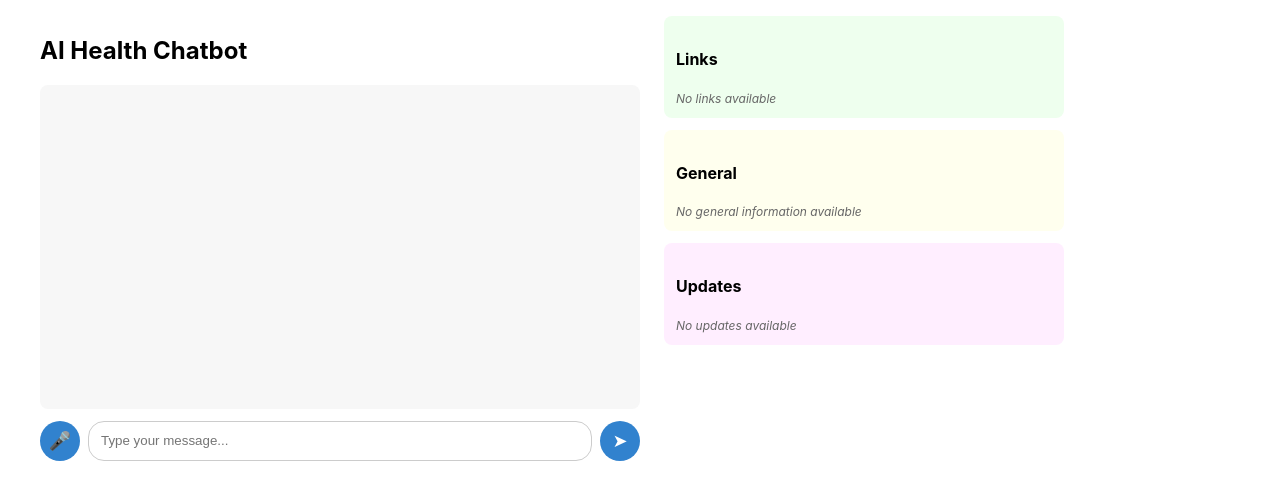
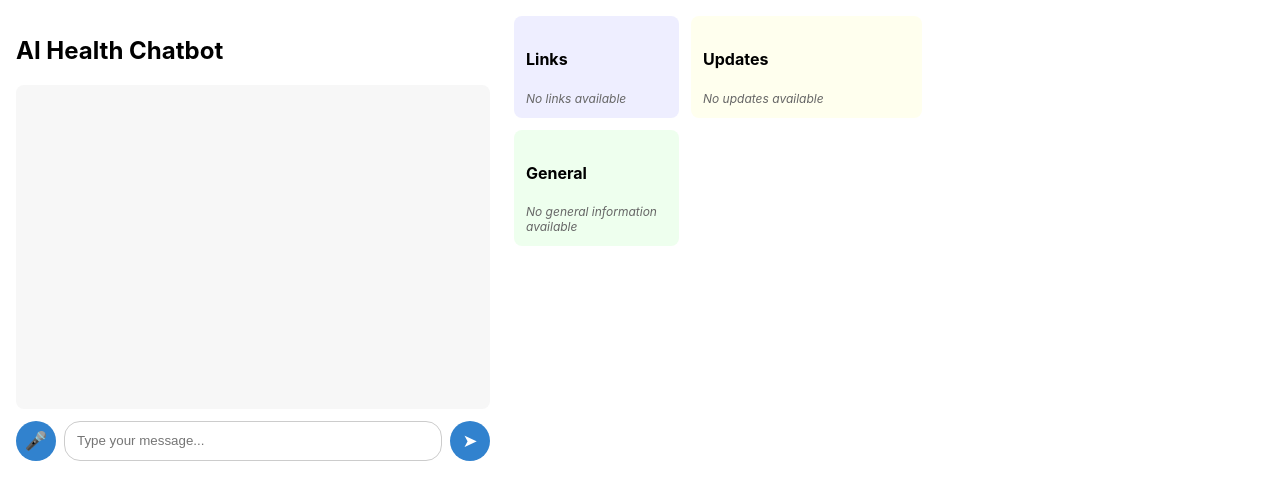
Before and after one commit to XompXomp/futureOS, a React (Create React App) app in the folder frontend/ui/: page / in a window 1280 px wide. Shown: the top 500 px of the page. Built offline with nearby package versions, Linux system fonts and the light colour scheme.

Commit message:
Made changes in index.html and App.tsx

```diff
--- a/frontend/ui/public/index.html
+++ b/frontend/ui/public/index.html
@@ -29,187 +29,6 @@
   <body>
     <noscript>You need to enable JavaScript to run this app.</noscript>
     <div id="root"></div>
-
-    <script>
-      function startStreaming() {
-        const userInput = document.getElementById('user-input').value;
-        const output = document.getElementById('streaming-output');
-        output.innerHTML = '';
-
-        // Mock data for testing - matches the format from db.ts
-        const requestData = {
-          prompt: userInput,
-          memory: [
-            {
-              datetime: '2024-07-28T10:30:00',
-              text: "Patient reports difficulty falling asleep and staying asleep"
-            },
-            {
-              datetime: '2024-07-28T11:15:00',
-              text: "Patient mentioned work stress affecting sleep quality"
-            },
-            {
-              datetime: '2024-07-28T14:20:00',
-              text: "Patient prefers room temperature at 68°F for optimal sleep"
-            },
-            {
-              datetime: '2024-07-28T16:45:00',
-              text: "Patient has been exercising regularly but sometimes too close to bedtime"
-            },
-            {
-              datetime: '2024-07-29T09:30:00',
-              text: "Patient is allergic to penicillin, shellfish, and dairy products"
-            },
-            {
-              datetime: '2024-07-29T12:00:00',
-              text: "Patient takes melatonin 5mg and zolpidem 10mg for sleep"
-            },
-            {
-              datetime: '2024-07-29T15:30:00',
-              text: "Patient enjoys cardio exercises and strength training"
-            },
-            {
-              datetime: '2024-07-29T18:00:00',
-              text: "Patient has upcoming sleep specialist appointment on August 20th"
-            }
-          ],
-          patientProfile: {
-            uid: "user-001",
-            name: "John Doe",
-            age: 35,
-            bloodType: "O+",
-            allergies: ["Penicillin", "Shellfish", "Dairy"],
-            medicationList: ["Melatonin 5mg", "Zolpidem 10mg", "Multivitamin", "Omega-3 supplements"],
-            dailyChecklist: ["Take melatonin at 9 PM", "Avoid screens 1 hour before bed", "Keep room temperature at 68°F", "30 minutes cardio", "Strength training 3x/week", "Stretching routine"],
-            appointment: "2024-08-20T14:00:00",
-            recommendations: ["Practice sleep hygiene", "Limit caffeine after 2 PM", "Exercise regularly but not close to bedtime", "Gradual increase in exercise intensity", "Stay hydrated during workouts", "Listen to body signals"],
-            sleepHours: 7,
-            sleepQuality: "Fair"
-          },
-          updates: [
-            {
-              datetime: '2024-07-28T10:30:00',
-              text: 'Patient reported sleep difficulties and work stress'
-            },
-            {
-              datetime: '2024-07-28T11:15:00',
-              text: 'Added stress management recommendations to sleep treatment plan'
-            },
-            {
-              datetime: '2024-07-28T14:20:00',
-              text: 'Updated room temperature preference in sleep checklist'
-            },
-            {
-              datetime: '2024-07-28T16:45:00',
-              text: 'Modified exercise timing recommendations to avoid late workouts'
-            },
-            {
-              datetime: '2024-07-29T09:30:00',
-              text: 'Confirmed allergy list: penicillin, shellfish, dairy'
-            },
-            {
-              datetime: '2024-07-29T12:00:00',
-              text: 'Reviewed current medication list: melatonin 5mg, zolpidem 10mg'
-            }
-          ]
-        };
-
-        // Send POST request to start streaming
-        fetch('/api/agent/stream', {
-          method: 'POST',
-          headers: {
-            'Content-Type': 'application/json',
-          },
-          body: JSON.stringify(requestData)
-        })
-        .then(response => {
-          if (!response.ok) {
-            throw new Error(`HTTP error! status: ${response.status}`);
-          }
-
-          // Create EventSource for streaming
-          const eventSource = new EventSource('/api/agent/stream');
-
-          eventSource.onmessage = function(event) {
-            const data = JSON.parse(event.data);
-            console.log('Received chunk:', data);
-
-            // Add to output
-            const timestamp = new Date().toLocaleTimeString();
-            output.innerHTML += `[${timestamp}] ${data.type}: ${JSON.stringify(data.data, null, 2)}\n`;
-            output.scrollTop = output.scrollHeight;
-
-            // Handle different chunk types
-            switch(data.type) {
-              case 'streaming_started':
-                output.innerHTML += `[${timestamp}] 🚀 Started streaming session\n`;
-                break;
-
-              case 'unmute_connecting':
-                output.innerHTML += `[${timestamp}] 🔗 Connecting to voice assistant...\n`;
-                break;
-
-              case 'unmute_connected':
-                output.innerHTML += `[${timestamp}] ✅ Connected to voice assistant\n`;
-                break;
-
-              case 'unmute_streaming_started':
-                output.innerHTML += `[${timestamp}] 🎤 Voice assistant responding...\n`;
-                break;
-
-              case 'text_chunk':
-                output.innerHTML += `[${timestamp}] 📝 Text: "${data.data.text}"\n`;
-                break;
-
-              case 'audio_chunk':
-                output.innerHTML += `[${timestamp}] 🔊 Audio chunk: ${data.data.audio.length} bytes\n`;
-                break;
-
-              case 'text_complete':
-                output.innerHTML += `[${timestamp}] ✅ Text complete\n`;
-                break;
-
-              case 'audio_complete':
-                output.innerHTML += `[${timestamp}] ✅ Audio complete\n`;
-                break;
-
-              case 'unmute_complete':
-                output.innerHTML += `[${timestamp}] ✅ Voice assistant complete\n`;
-                break;
-
-              case 'workflow_complete':
-                output.innerHTML += `[${timestamp}] 🎉 Workflow complete!\n`;
-                eventSource.close();
-                break;
-
-              case 'error':
-              case 'workflow_error':
-              case 'unmute_error':
-              case 'unmute_timeout':
-                output.innerHTML += `[${timestamp}] ❌ Error: ${data.data.message}\n`;
-                eventSource.close();
-                break;
-
-              case 'keepalive':
-                // Keep connection alive
-                break;
-            }
-          };
-
-          eventSource.onerror = function(error) {
-            console.error('EventSource failed:', error);
-            output.innerHTML += `[${new Date().toLocaleTimeString()}] ❌ Connection error\n`;
-            eventSource.close();
-          };
-
-          console.log('Starting streaming with data:', requestData);
-        })
-        .catch(error => {
-          console.error('Error starting streaming:', error);
-          output.innerHTML += `[${new Date().toLocaleTimeString()}] ❌ Failed to start streaming: ${error.message}\n`;
-        });
-      }
-    </script>
     <!--
       This HTML file is a template.
       If you open it directly in the browser, you will see an empty page.
--- a/frontend/ui/src/App.tsx
+++ b/frontend/ui/src/App.tsx
@@ -977,7 +977,7 @@ const App: React.FC = () => {
 
   return (
     <div style={{
-      maxWidth: 1200,
+      maxWidth: 2000,
       margin: '0 auto',
       padding: 16,
       backgroundColor: darkMode ? '#1a1a1a' : '#ffffff',
@@ -986,7 +986,7 @@ const App: React.FC = () => {
     }}>
       <div style={{ display: 'flex', gap: 24, alignItems: 'flex-start' }}>
         {/* Left side - Chatbot */}
-        <div style={{ flex: 1, maxWidth: 600 }}>
+        <div style={{ flex: 1, maxWidth: 700 }}>
           <h2>AI Health Chatbot</h2>
           <div style={{
             minHeight: 300,
@@ -1008,7 +1008,6 @@ const App: React.FC = () => {
               </div>
             ))}
           </div>
-
           {/* Streaming status display */}
           {(isStreaming || streamingStatus || streamingError) && (
             <div style={{
@@ -1036,7 +1035,6 @@ const App: React.FC = () => {
               )}
             </div>
           )}
-
           <div style={{ display: 'flex', gap: 8 }}>
             <button
               onClick={handleAudioRecord}
@@ -1067,10 +1065,17 @@ const App: React.FC = () => {
             </button>
           </div>
         </div>
-
-        {/* Right side - Patient Profile, Links, and General */}
-        <div style={{ width: 400, flexShrink: 0 }}>
-          {profile && (
+        {/* Right side - Patient Profile and other info */}
+        <div style={{
+          width: 750,
+          flexShrink: 0,
+          display: 'flex',
+          gap: 12
+        }}>
+          <div style={{
+            flex: 0.5
+          }}>
+            {/* Links, General */}
             <div style={{
               background: darkMode ? '#2d2d2d' : '#eef',
               padding: 12,
@@ -1078,52 +1083,64 @@ const App: React.FC = () => {
               marginBottom: 12,
               border: darkMode ? '1px solid #404040' : 'none'
             }}>
-              <h4>Patient Profile</h4>
-              <pre style={{ fontSize: 12, whiteSpace: 'pre-wrap', margin: 0, color: darkMode ? '#ffffff' : '#000000' }}>
-                {JSON.stringify(profile, null, 2)}
-              </pre>
+              <h4>Links</h4>
+              {links ? (
+                <pre style={{ fontSize: 12, whiteSpace: 'pre-wrap', margin: 0, color: darkMode ? '#ffffff' : '#000000' }}>{JSON.stringify(links, null, 2)}</pre>
+              ) : (
+                <p style={{ fontSize: 12, color: darkMode ? '#999' : '#666', margin: 0, fontStyle: 'italic' }}>No links available</p>
+              )}
             </div>
-          )}
+            <div style={{
+              background: darkMode ? '#2d2d2d' : '#efe',
+              padding: 12,
+              borderRadius: 8,
+              marginBottom: 12,
+              border: darkMode ? '1px solid #404040' : 'none'
+            }}>
+              <h4>General</h4>
+              {general ? (
+                <pre style={{ fontSize: 12, whiteSpace: 'pre-wrap', margin: 0, color: darkMode ? '#ffffff' : '#000000' }}>{JSON.stringify(general, null, 2)}</pre>
+              ) : (
+                <p style={{ fontSize: 12, color: darkMode ? '#999' : '#666', margin: 0, fontStyle: 'italic' }}>No general information available</p>
+              )}
+            </div>
+          </div>
+          {/* Updates */}
           <div style={{
-            background: darkMode ? '#2d2d2d' : '#efe',
-            padding: 12,
-            borderRadius: 8,
-            marginBottom: 12,
-            border: darkMode ? '1px solid #404040' : 'none'
+            flex: 0.7
           }}>
-            <h4>Links</h4>
-            {links ? (
-              <pre style={{ fontSize: 12, whiteSpace: 'pre-wrap', margin: 0, color: darkMode ? '#ffffff' : '#000000' }}>{JSON.stringify(links, null, 2)}</pre>
-            ) : (
-              <p style={{ fontSize: 12, color: darkMode ? '#999' : '#666', margin: 0, fontStyle: 'italic' }}>No links available</p>
-            )}
+            <div style={{
+              background: darkMode ? '#2d2d2d' : '#ffe',
+              padding: 12,
+              borderRadius: 8,
+              marginBottom: 12,
+              border: darkMode ? '1px solid #404040' : 'none'
+            }}>
+              <h4>Updates</h4>
+              {updates ? (
+                <pre style={{ fontSize: 12, whiteSpace: 'pre-wrap', margin: 0, color: darkMode ? '#ffffff' : '#000000' }}>{JSON.stringify(updates, null, 2)}</pre>
+              ) : (
+                <p style={{ fontSize: 12, color: darkMode ? '#999' : '#666', margin: 0, fontStyle: 'italic' }}>No updates available</p>
+              )}
+            </div>
           </div>
+          {/* Patient Profile */}
           <div style={{
-            background: darkMode ? '#2d2d2d' : '#ffe',
-            padding: 12,
-            borderRadius: 8,
-            marginBottom: 12,
-            border: darkMode ? '1px solid #404040' : 'none'
+            flex: 1
           }}>
-            <h4>General</h4>
-            {general ? (
-              <pre style={{ fontSize: 12, whiteSpace: 'pre-wrap', margin: 0, color: darkMode ? '#ffffff' : '#000000' }}>{JSON.stringify(general, null, 2)}</pre>
-            ) : (
-              <p style={{ fontSize: 12, color: darkMode ? '#999' : '#666', margin: 0, fontStyle: 'italic' }}>No general information available</p>
-            )}
-          </div>
-          <div style={{
-            background: darkMode ? '#2d2d2d' : '#fef',
-            padding: 12,
-            borderRadius: 8,
-            marginBottom: 12,
-            border: darkMode ? '1px solid #404040' : 'none'
-          }}>
-            <h4>Updates</h4>
-            {updates ? (
-              <pre style={{ fontSize: 12, whiteSpace: 'pre-wrap', margin: 0, color: darkMode ? '#ffffff' : '#000000' }}>{JSON.stringify(updates, null, 2)}</pre>
-            ) : (
-              <p style={{ fontSize: 12, color: darkMode ? '#999' : '#666', margin: 0, fontStyle: 'italic' }}>No updates available</p>
+            {profile && (
+              <div style={{
+                background: darkMode ? '#2d2d2d' : '#eef',
+                padding: 12,
+                borderRadius: 8,
+                marginBottom: 12,
+                border: darkMode ? '1px solid #404040' : 'none'
+              }}>
+                <h4>Patient Profile</h4>
+                <pre style={{ fontSize: 12, whiteSpace: 'pre-wrap', margin: 0, color: darkMode ? '#ffffff' : '#000000' }}>
+                  {JSON.stringify(profile, null, 2)}
+                </pre>
+              </div>
             )}
           </div>
         </div>
```
